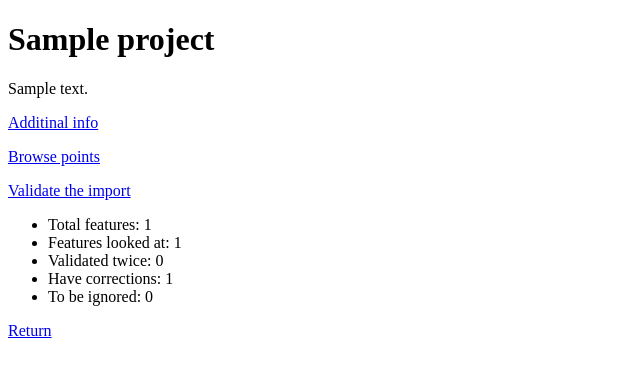
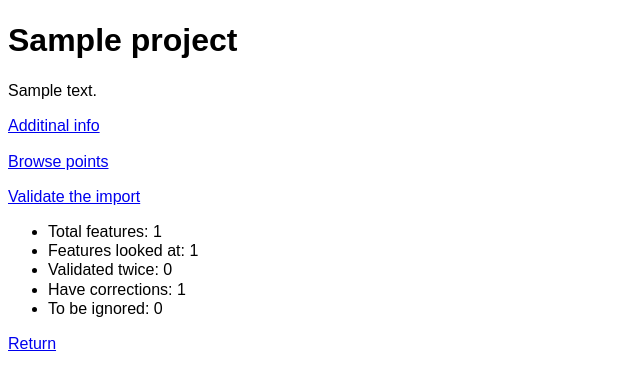
Before and after one commit to mapsme/cf_audit, a Flask app: a page that uses www/templates/layout.html in a window 1280 px wide. Shown: the top 390 px of the page, without its empty margins (0-640 px from the left). Run offline with Flask 2, Linux system fonts and the light colour scheme; tables that the repository leaves empty hold one stand-in row (values such as "Sample post").

Commit message:
Sans-serif font for all pages

```diff
--- a/www/static/style.css
+++ b/www/static/style.css
@@ -23,6 +23,7 @@ html, body {
   font-size: 14px;
   font-family: sans-serif;
   margin-bottom: 250px;
+  line-height: 1;
 }
 
 #buttons {
--- a/www/templates/layout.html
+++ b/www/templates/layout.html
@@ -5,7 +5,10 @@
         <meta charset="utf-8">
         <meta name="viewport" content="width=device-width, initial-scale=1.0, maximum-scale=1.0, user-scalable=no" />
         {% block header %}{% endblock %}
-        <style>.description { max-width: 700px; }</style>
+        <style>
+          body { font-family: sans-serif; font-size: 16px; line-height: 1.2; }
+          .description { max-width: 600px; }
+        </style>
     </head>
     <body>
         {% block content %}{% endblock %}
```
